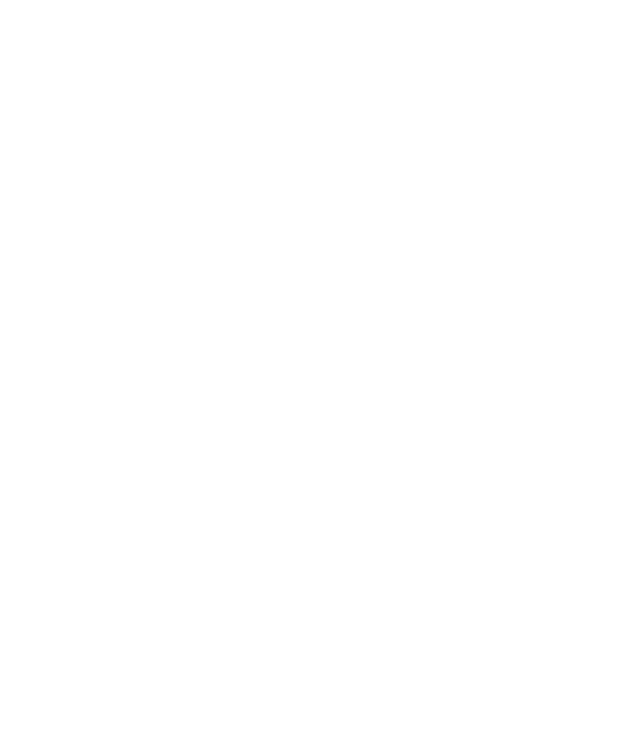
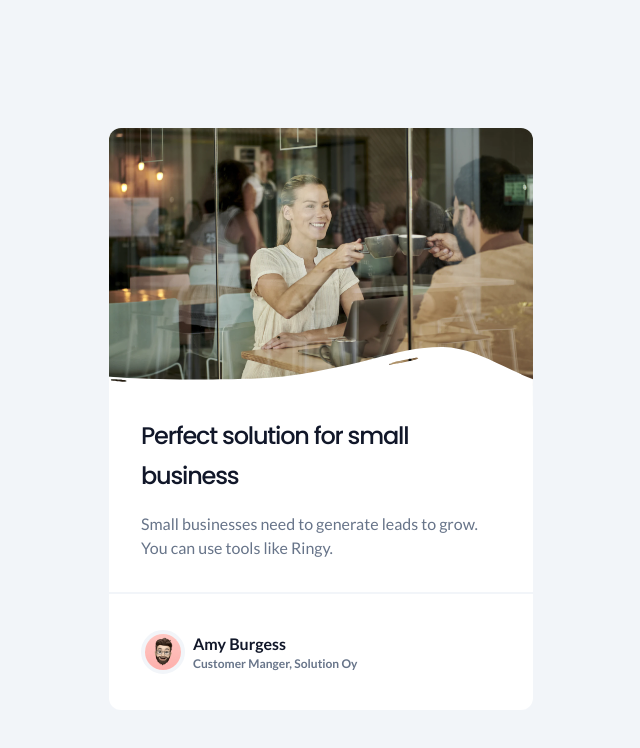
Before and after one commit to albla038/devChallenges-Business-Blog-Card, a website: page index.html in a window 1280 px wide. Shown: the whole page, without its empty margins (319-959 px from the left). Drawn offline with Linux system fonts and the light colour scheme.

Commit message:
Challenge done

```diff
--- a/index.html
+++ b/index.html
@@ -7,8 +7,56 @@
     <style>
       @import url("https://fonts.googleapis.com/css2?family=Lato:ital,wght@0,100;0,300;0,400;0,700;0,900;1,100;1,300;1,400;1,700;1,900&family=Sora:wght@100..800&display=swap");
     </style>
+    <style>
+      @import url("https://fonts.googleapis.com/css2?family=Lato:ital,wght@0,100;0,300;0,400;0,700;0,900;1,100;1,300;1,400;1,700;1,900&family=Poppins:ital,wght@0,100;0,200;0,300;0,400;0,500;0,600;0,700;0,800;0,900;1,100;1,200;1,300;1,400;1,500;1,600;1,700;1,800;1,900&family=Sora:wght@100..800&display=swap");
+    </style>
   </head>
-  <body>
-    <div></div>
+  <body class="bg-gray-light text-gray-dark">
+    <div
+      class="mt-32 mx-auto bg-white w-[424px] divide-y-2 divide-gray-light rounded-xl"
+    >
+      <div>
+        <div class="relative">
+          <img
+            class="pb-1 rounded-xl"
+            src="/img/hero-image-business-card.png"
+            alt="Hero image business card"
+          />
+          <img
+            class="absolute bottom-[0%] w-full"
+            src="/img/white-overlay.svg"
+            alt="White overlay"
+          />
+        </div>
+        <!-- <div style="background-image: url(/img/hero-image-business-card.png)">
+          <img src="/img/white-overlay.svg" alt="white-overlay" />
+        </div> -->
+        <div class="px-8 pb-8 space-y-4">
+          <h2
+            class="font-[500] text-2xl leading-10 font-poppins tracking-tighter"
+          >
+            Perfect solution for small business
+          </h2>
+          <p class="text-gray-medium">
+            Small businesses need to generate leads to grow. You can use tools
+            like Ringy.
+          </p>
+        </div>
+      </div>
+      <div class="flex items-center p-8 py-9">
+        <img
+          class="rounded-full size-11 border-4 border-gray-light"
+          src="/img/avatar-image-business-card.png"
+          alt="Avatar image"
+        />
+
+        <div class="pl-2">
+          <h1 class="text-gray-dark font-semibold">Amy Burgess</h1>
+          <p class="text-gray-medium text-xs font-semibold">
+            Customer Manger, Solution Oy
+          </p>
+        </div>
+      </div>
+    </div>
   </body>
 </html>
--- a/tailwind.config.js
+++ b/tailwind.config.js
@@ -13,6 +13,7 @@ module.exports = {
     extend: {
       fontFamily: {
         sans: ['"Lato"', "ui-sans-serif", "system-ui"],
+        poppins: ['"Poppins"'],
       },
     },
   },
```
Also changed, not shown: output.css.
